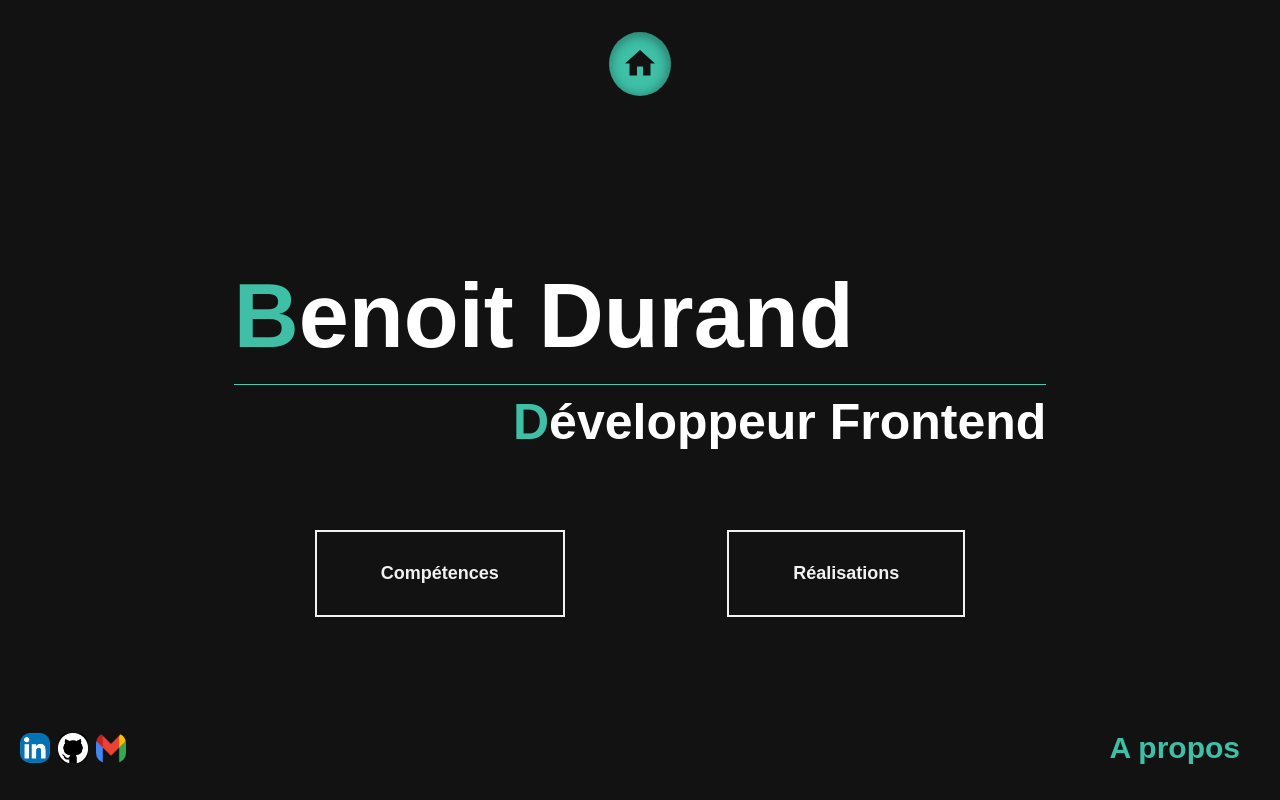
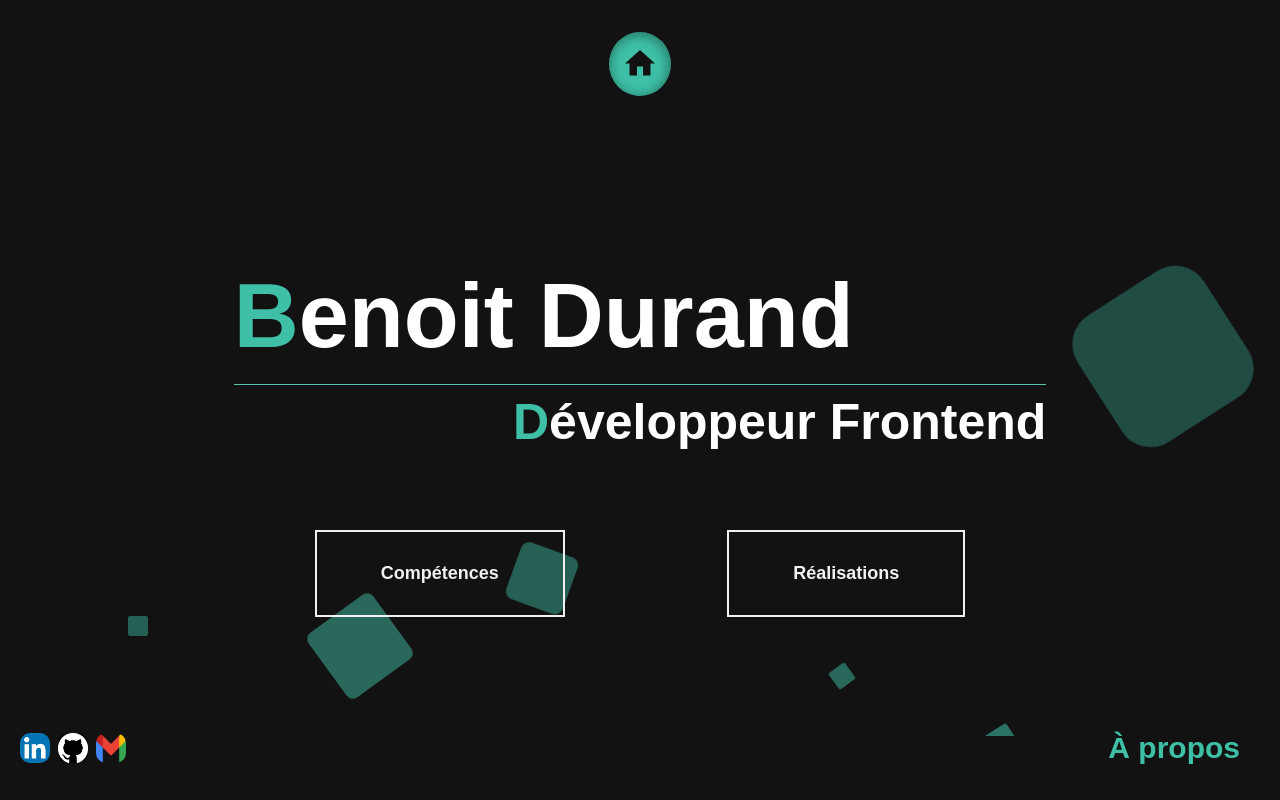
Before and after one commit to benoitD03/portfolio_nuxt, a Nuxt app: page / in a window 1280 px wide. Built offline with nearby package versions, Linux system fonts and the light colour scheme.

Commit message:
add animate background in home page

```diff
--- /dev/null
+++ b/components/animateBackground.vue
@@ -0,0 +1,144 @@
+<template>
+  <div>
+
+    <div class="area">
+      <ul class="circles">
+        <li></li>
+        <li></li>
+        <li></li>
+        <li></li>
+        <li></li>
+        <li></li>
+        <li></li>
+        <li></li>
+        <li></li>
+        <li></li>
+      </ul>
+    </div>
+  </div>
+</template>
+
+<script>
+export default {};
+</script>
+
+<style scoped>
+*{
+    margin: 0px;
+    padding: 0px;
+}
+.circles{
+    position: absolute;
+    top: 0;
+    left: 0;
+    width: 100%;
+    height: 100%;
+    overflow: hidden;
+}
+
+.circles li{
+    position: absolute;
+    display: block;
+    list-style: none;
+    width: 20px;
+    height: 20px;
+    background: #3ebfa59c;
+    animation: animate 25s linear infinite;
+    bottom: -150px;
+
+}
+
+.circles li:nth-child(1){
+    left: 25%;
+    width: 80px;
+    height: 80px;
+    animation-delay: 0s;
+}
+
+
+.circles li:nth-child(2){
+    left: 10%;
+    width: 20px;
+    height: 20px;
+    animation-delay: 2s;
+    animation-duration: 12s;
+}
+
+.circles li:nth-child(3){
+    left: 70%;
+    width: 20px;
+    height: 20px;
+    animation-delay: 4s;
+}
+
+.circles li:nth-child(4){
+    left: 40%;
+    width: 60px;
+    height: 60px;
+    animation-delay: 0s;
+    animation-duration: 18s;
+}
+
+.circles li:nth-child(5){
+    left: 65%;
+    width: 20px;
+    height: 20px;
+    animation-delay: 0s;
+}
+
+.circles li:nth-child(6){
+    left: 75%;
+    width: 70px;
+    height: 70px;
+    animation-delay: 3s;
+}
+
+.circles li:nth-child(7){
+    left: 35%;
+    width: 90px;
+    height: 90px;
+    animation-delay: 7s;
+}
+
+.circles li:nth-child(8){
+    left: 50%;
+    width: 25px;
+    height: 25px;
+    animation-delay: 15s;
+    animation-duration: 45s;
+}
+
+.circles li:nth-child(9){
+    left: 20%;
+    width: 15px;
+    height: 15px;
+    animation-delay: 2s;
+    animation-duration: 35s;
+}
+
+.circles li:nth-child(10){
+    left: 85%;
+    width: 150px;
+    height: 150px;
+    animation-delay: 0s;
+    animation-duration: 11s;
+}
+
+
+
+@keyframes animate {
+
+    0%{
+        transform: translateY(0) rotate(0deg);
+        opacity: 1;
+        border-radius: 0;
+    }
+
+    100%{
+        transform: translateY(-1000px) rotate(720deg);
+        opacity: 0;
+        border-radius: 50%;
+    }
+
+}
+</style>
--- a/components/socialLink.vue
+++ b/components/socialLink.vue
@@ -17,7 +17,7 @@
     </div>
     <div class="about-link">
       <NuxtLink to="/about" class="mt-5 mr-5"
-        ><span><b>A propos</b></span></NuxtLink
+        ><span><b>À propos</b></span></NuxtLink
       >
     </div>
   </div>
--- a/pages/index.vue
+++ b/pages/index.vue
@@ -1,5 +1,6 @@
 <template>
   <div class="contain" align="center" justify="center">
+    <AnimateBackground />
     <div align="center" class="home py-auto">
       <h1 class="text-left"><span>B</span>enoit Durand</h1>
       <v-divider class="divider"></v-divider>
@@ -58,10 +59,12 @@
 </template>
 
 <script>
-import Marquee from '../components/marquee'
+import Marquee from '../components/marquee';
+import AnimateBackground from '../components/animateBackground'
 export default {
   components: {
-    Marquee
+    Marquee,
+    AnimateBackground
   },
   transition: {name: 'fade'}
 }
--- a/pages/projects/_id.vue
+++ b/pages/projects/_id.vue
@@ -52,12 +52,8 @@ export default {
       },
     };
   },
-  async asyncData({ store, route }) {
-    return {
-      project: store.getters.getProjects.find(
-        (project) => project.id === route.params.id
-      ),
-    };
+  asyncData({ store, route }) {
+      return { project : store.getters.getProjects.find(project => project.id === route.params.id)}
   },
   transition: { name: "fade" }
 };
--- a/pages/projects/index.vue
+++ b/pages/projects/index.vue
@@ -22,7 +22,12 @@
 
 <script>
 export default {
-  async asyncData({ store }) {
+  data() {
+    return {
+      projects: []
+    }
+  },
+  asyncData({ store }) {
     return {
       projects : store.getters.getProjects
     }
--- a/store/index.js
+++ b/store/index.js
@@ -15,7 +15,7 @@ export const state = () => ({
             id: 2,
             title: "Réseau social d'entreprise",
             description:
-              "Réalisation d'un réseau social, avec la gestion des utilisateurs ( connexion, inscription, modifications et suppressions de profil, possibilité aux admin de supprimer d'autres utilisateurs, etc ), et partage de posts sur un fil d'actualité ( avec également la possibilité aux admin de supprimer tous les posts des utilisateurs )",
+              "Réalisation d'un réseau social, avec la gestion des utilisateurs ( connexion, inscription, modification et suppression de profil, possibilité aux admins de supprimer d'autres utilisateurs, etc ), et partage de posts sur un fil d'actualité ( avec également la possibilité aux admin de supprimer tous les posts des utilisateurs )",
             image: "/groupomania.png",
             image2: "/groupomania2.png",
             technos: ["Vue.js", "Vuetify", "Node.js", "MySQL", "Sequelize"],
```
